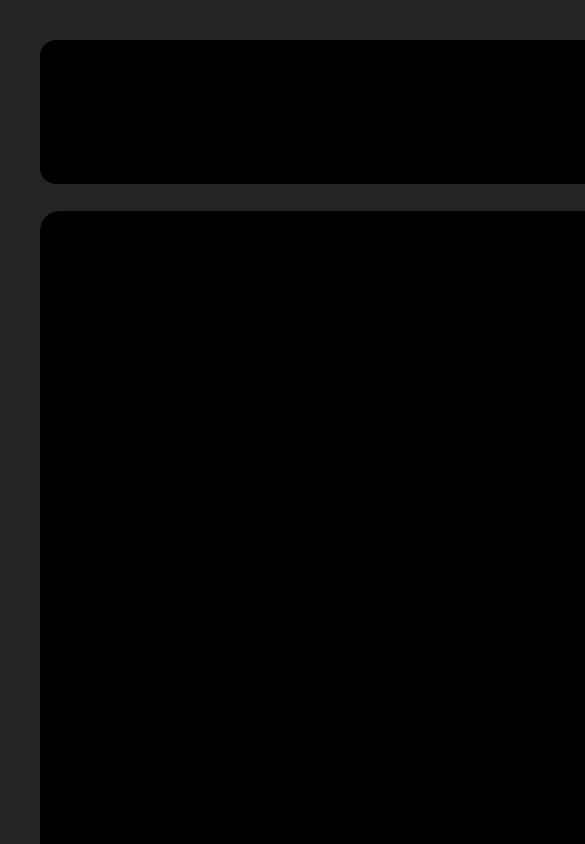
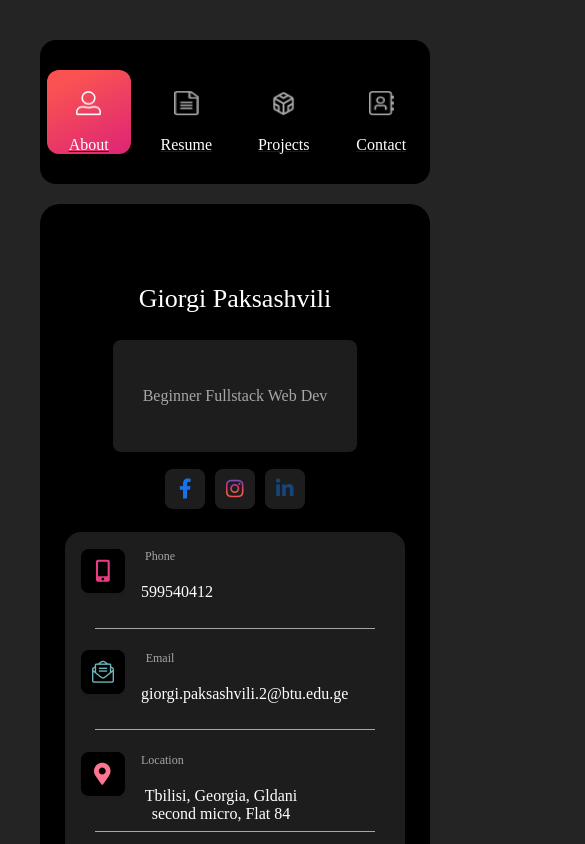
Before and after one commit to Gpaqsa/react-portfolio, a React (Vite) app: page / in a window 390 px wide. Shown: the top 844 px of the page, 585 px wide, since content can reach past the window. Built offline with nearby package versions, Linux system fonts and the light colour scheme.

Commit message:
change response code

```diff
--- a/src/App.css
+++ b/src/App.css
@@ -7,31 +7,35 @@
 
 .app-block {
   display: flex;
-  justify-content: space-between;
+  flex-wrap: wrap; /* Allow the block to wrap when the screen size is small */
+  align-items: center; /* Vertically center the block */
+  justify-content: center; /* Center the block horizontally */
+  position: relative;
 }
 
 .pages-block {
   position: relative; /* Set position to relative */
-  left: 30rem; /* Move the block 50px to the right */
-  bottom: 40rem; /* Move the block 20px down */
+  margin: 0 auto; /* Center the block horizontally */
   width: 850px;
   height: 1250px;
   flex-shrink: 0;
   border-radius: 20px;
   background: #000;
+  margin-bottom: 2rem; /* Add some margin at the bottom */
 }
 
-
-/* Media query for mobile devices (adjust breakpoint as needed) */
-@media only screen and (max-width: 768px) {
-
-  /* Restructure layout for mobile */
+@media (max-width: 768px) {
   .app-block {
-    width: 100rem;
-    flex-direction: column-reverse; /* Stack elements vertically */
+    flex-direction: column-reverse;
+    width: 100vw;
+    justify-content: center;
+    display: flex;
   }
 
- .pages-block {
-  bottom: 0rem;
- }
+  .pages-block {
+    position: static;
+    width: 100%;
+    height: auto;
+    margin-top: 2rem;
+  }
 }
--- a/src/components/Navbar.css
+++ b/src/components/Navbar.css
@@ -38,16 +38,41 @@
   color: #fff;
   text-align: center;
   font-family: Poppins;
-  font-size: 13px;
+  font-size: 16px;
   font-style: normal;
   font-weight: 500;
   line-height: normal;
   position: relative;
   bottom: 20px;
+  text-decoration: none;
 }
 
 @media screen and (max-width: 768px) {
-  .navbar-menu {
-    width: 100%;
+ .navbar-menu {
+    width: 100%; /* the parent must have 100% either */
+    overflow: hidden;
+    justify-content: space-around;
+  }
+
+ .navbar-menu section {
+    width: 84px; /* set the width to 100% */
+    height: 84px; /* adjust the height to fit the content */
+    margin: 0; /* remove the margin */
+    border-radius: 0; /* remove the border-radius */
+    display: flex;
+    align-items: center;
+    justify-content: center;
+  }
+
+ .navbar-menu section:before {
+    width: 32px; /* adjust the size of the icon */
+    height: 32px; /* adjust the size of the icon */
+    margin: 16px 0; /* adjust the margin */
+  }
+
+ .navbar-menu section span {
+    font-size: 16px; /* adjust the font size */
+    bottom: 0; /* remove the bottom offset */
+    text-decoration: none;
   }
 }
--- a/src/components/PersonalInfo.css
+++ b/src/components/PersonalInfo.css
@@ -156,15 +156,125 @@ button {
 }
 
 @media screen and (max-width: 768px) {
-  .personalInfo-block{
+ .personalInfo-block {
+  display: flex;
   width: 100%;
+  height: 854px;
+  flex-direction: column;
+  justify-content: center;
+  align-items: center;
+  margin-top: 20px;
 }
 
 .personalInfo-content {
   width: 100%;
+  height: 100%;
+  flex-shrink: 0;
+  border-radius: 20px;
+  background: #000;
+  display: flex;
+  flex-direction: column;
+  justify-content: center;
+  align-items: center;
+}
+
+.personalInfo-name {
+  display: flex;
+  flex-direction: column;
+  justify-content: center;
+  align-items: center;
+}
+
+.personalInfo-name h3 {
+  color: #fff;
+  text-align: center;
+  font-family: "Roboto Slab";
+  font-size: 26px;
+  font-style: normal;
+  font-weight: 500;
+  line-height: normal;
+}
+
+.personalInfo-name h6 {
+  display: inline-flex;
+  padding: 5px 20px;
+  justify-content: center;
+  align-items: center;
+  gap: 10px;
+  border-radius: 8px;
+  background: #1d1d1d;
+}
+
+.icons-block {
+  width: 190px;
+  height: 40px;
+  flex-shrink: 0;
+  display: flex;
+  justify-content: center;
+  align-items: center;
+  gap: 10px;
+  margin-top: 20px;
 }
 
 .cart-block {
-    flex-direction: row;
+  width: 340px;
+  height: 395px;
+  flex-shrink: 0;
+  border-radius: 16px;
+  background: #1d1d1d;
+  margin-top: 20px;
+  display: flex;
+  flex-direction: column;
+  justify-content: space-between;
+  align-items: center;
 }
+
+.cart-block div {
+  display: flex;
+  align-items: center;
+  padding-left: 20px;
+  padding-top: 5px;
+  margin-bottom: 10px;
+  width: 100%;
 }
+
+.cart-block div article p.text {
+  color: #a6a6a6;
+  font-family: Poppins;
+  font-size: 12px;
+  font-style: normal;
+  line-height: normal;
+/*
+  width: 38px;
+  height: 18px; */
+}
+.cart-block div article p {
+  color: #fff;
+  font-family: Poppins;
+  font-size: 16px;
+  font-style: normal;
+  font-weight: 400;
+  line-height: normal;
+  /* margin-left: 10px;
+  margin-bottom: 5px; */
+}
+
+.cart-block div article p.addText {
+  height: 24px;
+  margin-bottom: 5px;
+}
+.cart-block article p.addText1 {
+  width: 160px;
+}
+
+hr {
+  width: 280px;
+  height: 1px;
+  border: none;
+  background-color: #a6a6a6;
+  margin: 0;
+}
+
+
+
+}
--- a/src/pages/About.css
+++ b/src/pages/About.css
@@ -139,15 +139,3 @@ flex-shrink: 0;
 border-radius: 20px;
 background: #000;
 }
-
-/* Media query for mobile devices (adjust breakpoint as needed) */
-@media only screen and (max-width: 768px) {
-
-  .about-box,.describe {
-    width: 100%;
-    height: auto;
-    /* display: none; */
-  }
-
-
-}
```
Also changed, not shown: src/index.css (line endings or trailing spaces). Lines whose indentation alone changed are shown as unchanged.
